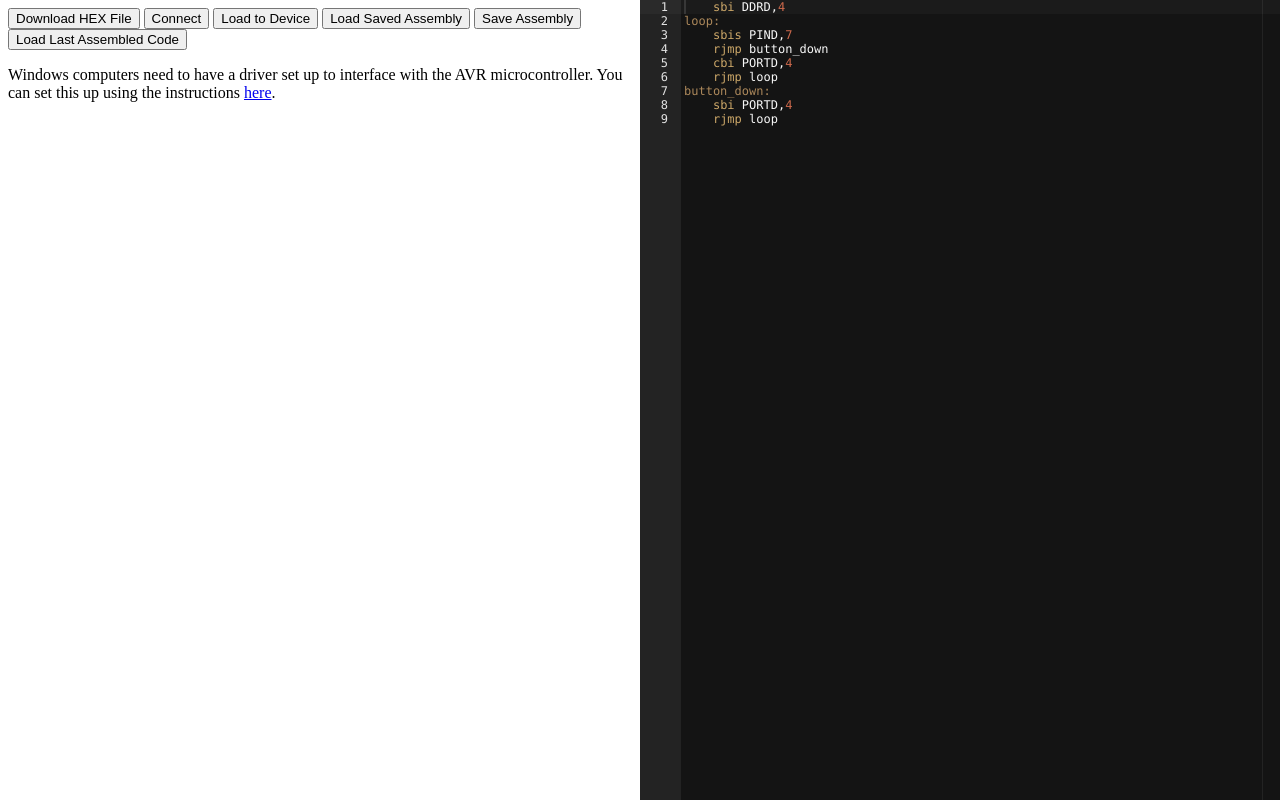
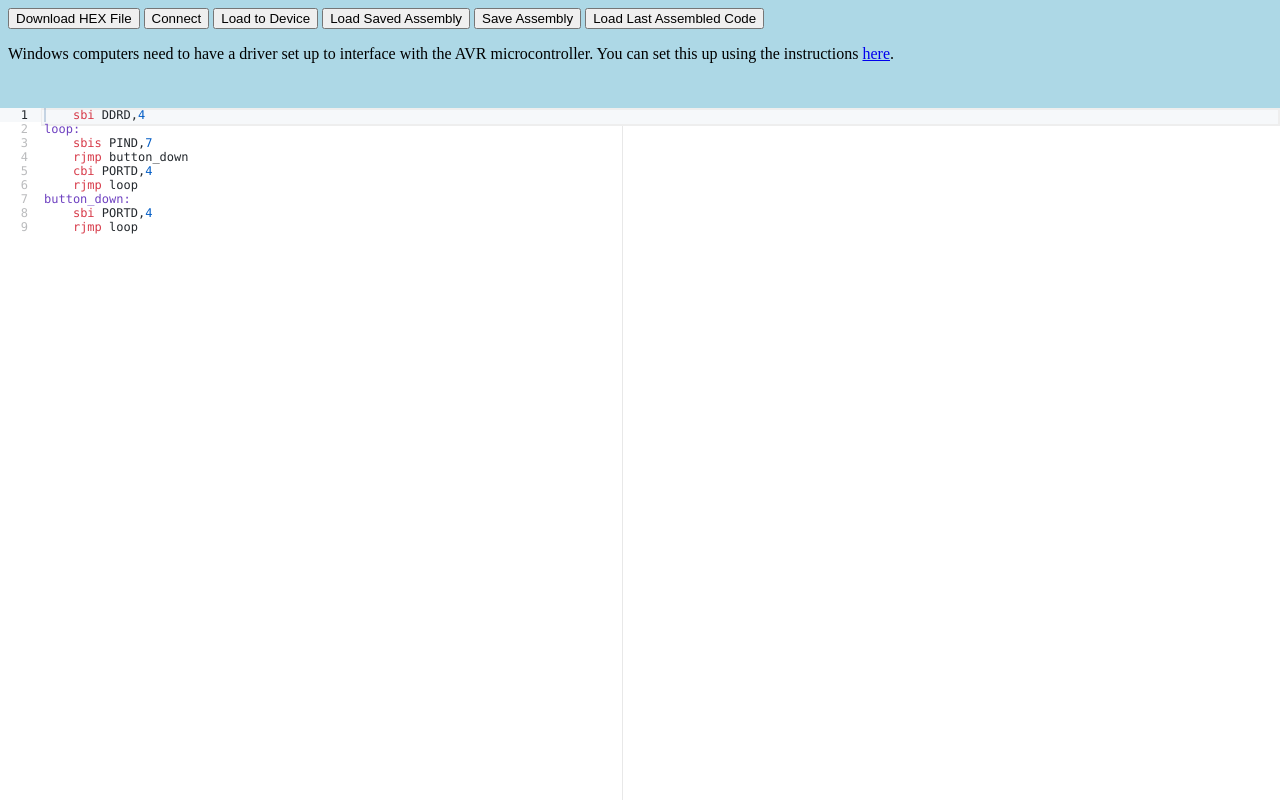
Before and after one commit to Dan54/avr-web-assembler, a website: page index.html in a window 1280 px wide. Drawn offline with Linux system fonts and the light colour scheme.

Commit message:
Style changes

```diff
--- a/index.html
+++ b/index.html
@@ -7,20 +7,21 @@
   <style type="text/css" media="screen">
     body {
         overflow: hidden;
+        background-color: lightblue;
     }
 
     #editor {
         margin: 0;
         position: absolute;
-        top: 0;
+        top: 108px;
         bottom: 0;
-        left: 50%;
+        left: 0;
         right: 0;
     }
   </style>
 </head>
 <body>
-<div style="width: 50%;">
+<div id="top_bar">
     <button id="assembleButton">Download HEX File</button>
     <button id="connectButton">Connect</button>
     <button id="loadButton">Load to Device</button>
@@ -46,7 +47,7 @@ button_down:
     import {arrayBufferToHex, HexWriter} from "./hex.js";
     import {eraseDevice, programDevice, connectToDevice} from "./programmer.js";
     var editor = ace.edit("editor");
-    editor.setTheme("ace/theme/twilight");
+    editor.setTheme("ace/theme/github_light_default");
     editor.session.setMode("ace/mode/assembly");
     document.getElementById("assembleButton").addEventListener("click", () => {
         window.localStorage.setItem('lastAssemble', editor.getValue());
```
